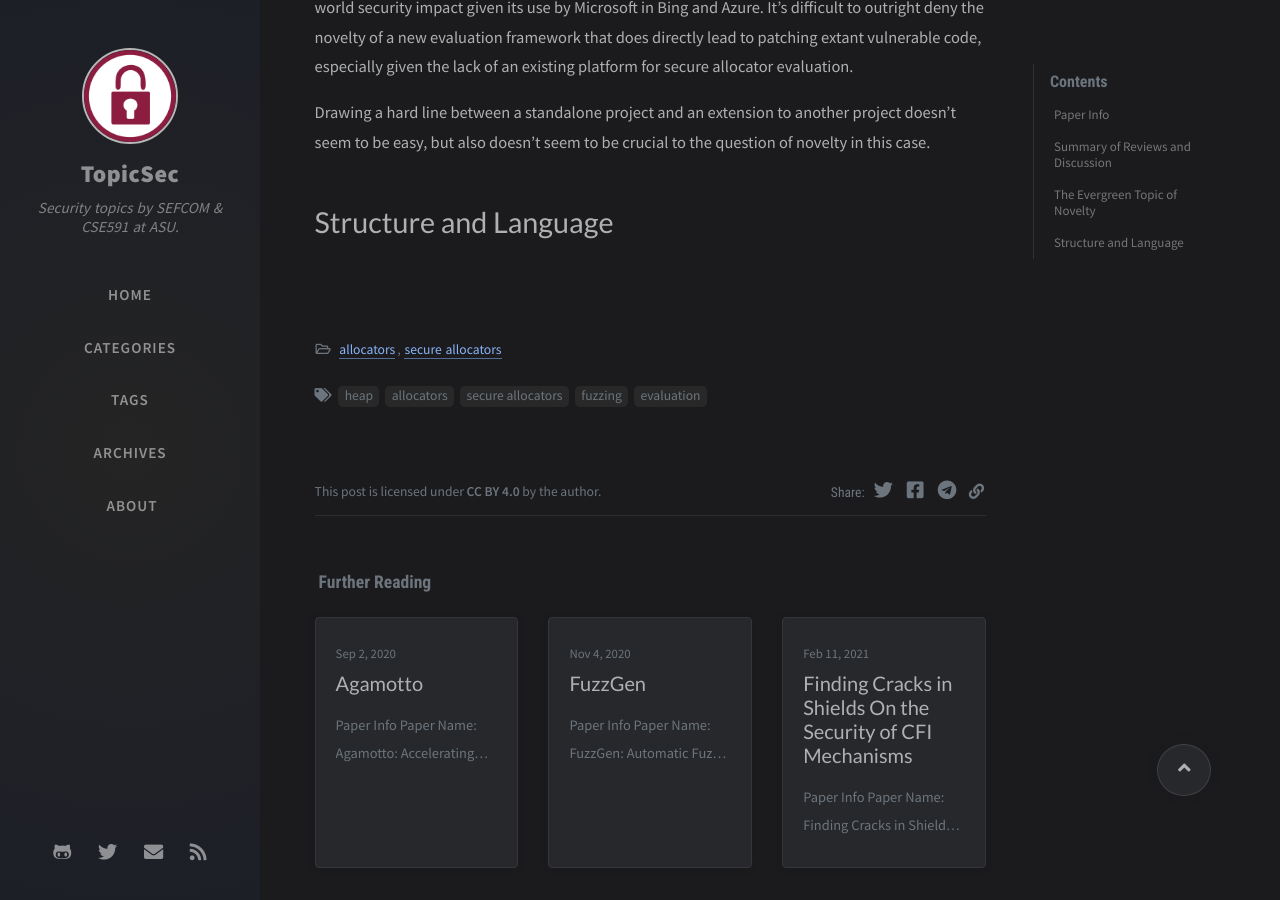
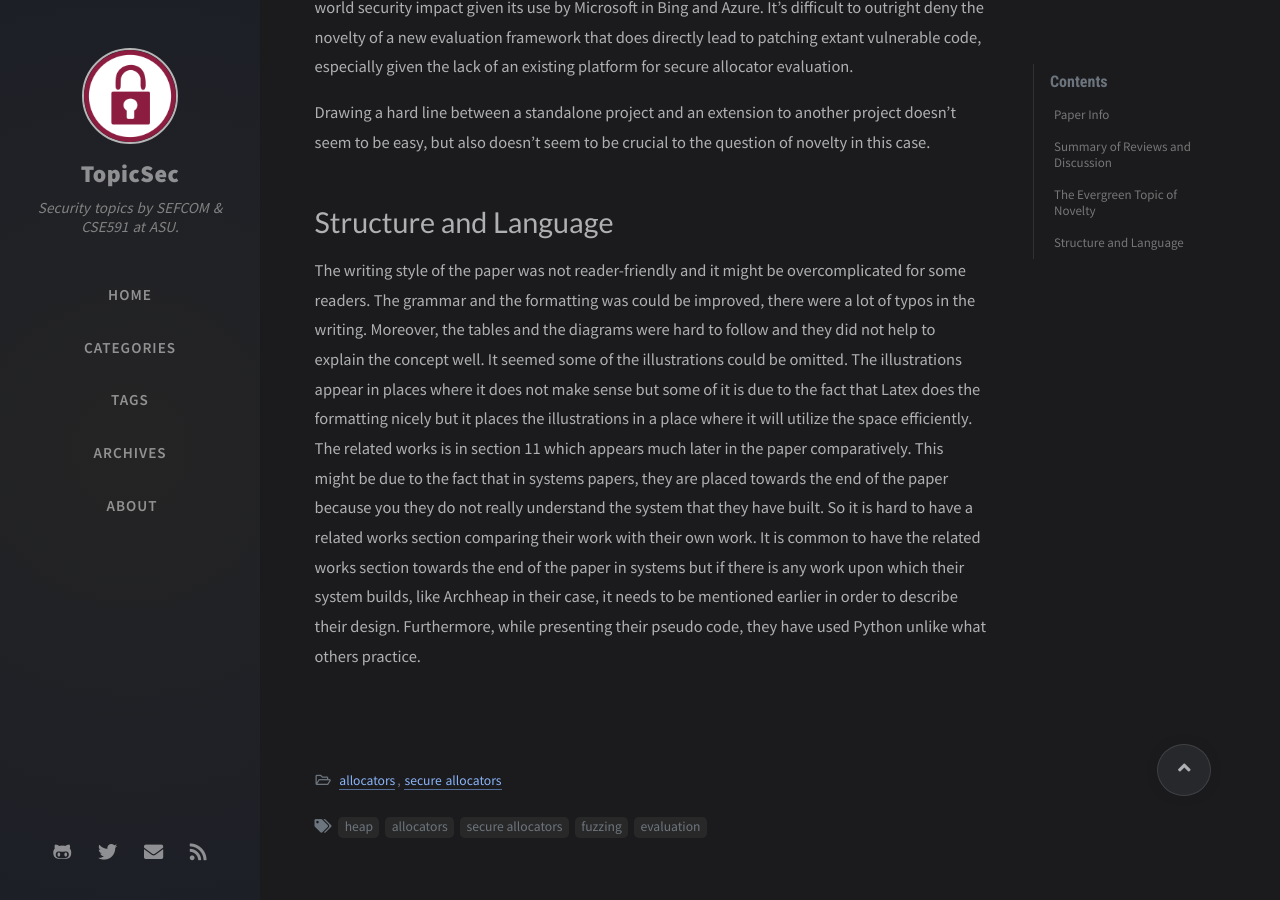
Before and after one commit to TopicSec/topicsec.github.io, a Jekyll site: the page built from _posts/2022-01-26-hardsheap.md, in a window 1280 px wide and 900 px high, scrolled down 2132 px. Built offline with Jekyll 4.4.1, drawn with Linux system fonts in a browser that asks for light colours; nearby versions of some CDN libraries; comment, search, counter and statistics services are not loaded.

Commit message:
Update 2022-01-26-hardsheap.md

```diff
--- a/_posts/2022-01-26-hardsheap.md
+++ b/_posts/2022-01-26-hardsheap.md
@@ -42,3 +42,5 @@ It's difficult to outright deny the novelty of a new evaluation framework that d
 Drawing a hard line between a standalone project and an extension to another project doesn't seem to be easy, but also doesn't seem to be crucial to the question of novelty in this case.
 
 # Structure and Language
+
+The writing style of the paper was not reader-friendly and it might be overcomplicated for some readers. The grammar and the formatting was could be improved, there were a lot of typos in the writing. Moreover, the tables and the diagrams were hard to follow and they did not help to explain the concept well. It seemed some of the illustrations could be omitted. The illustrations appear in places where it does not make sense but some of it is due to the fact that Latex does the formatting nicely but it places the illustrations in a place where it will utilize the space efficiently. The related works is in section 11 which appears much later in the paper comparatively. This might be due to the fact that in systems papers, they are placed towards the end of the paper because you they do not really understand the system that they have built. So it is hard to have a related works section comparing their work with their own work. It is common to have the related works section towards the end of the paper in systems but if there is any work upon which their system builds, like Archheap in their case, it needs to be mentioned earlier in order to describe their design. Furthermore, while presenting their pseudo code, they have used Python unlike what others practice.
```
